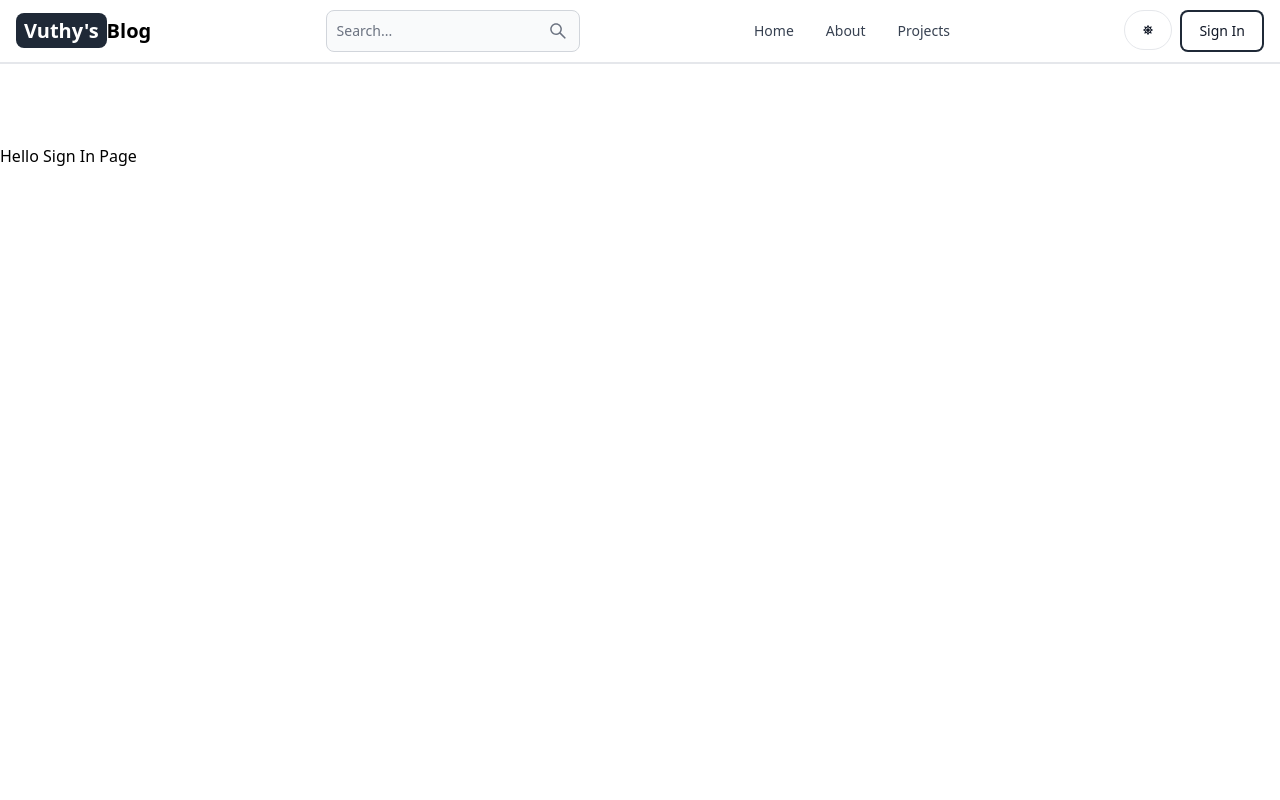
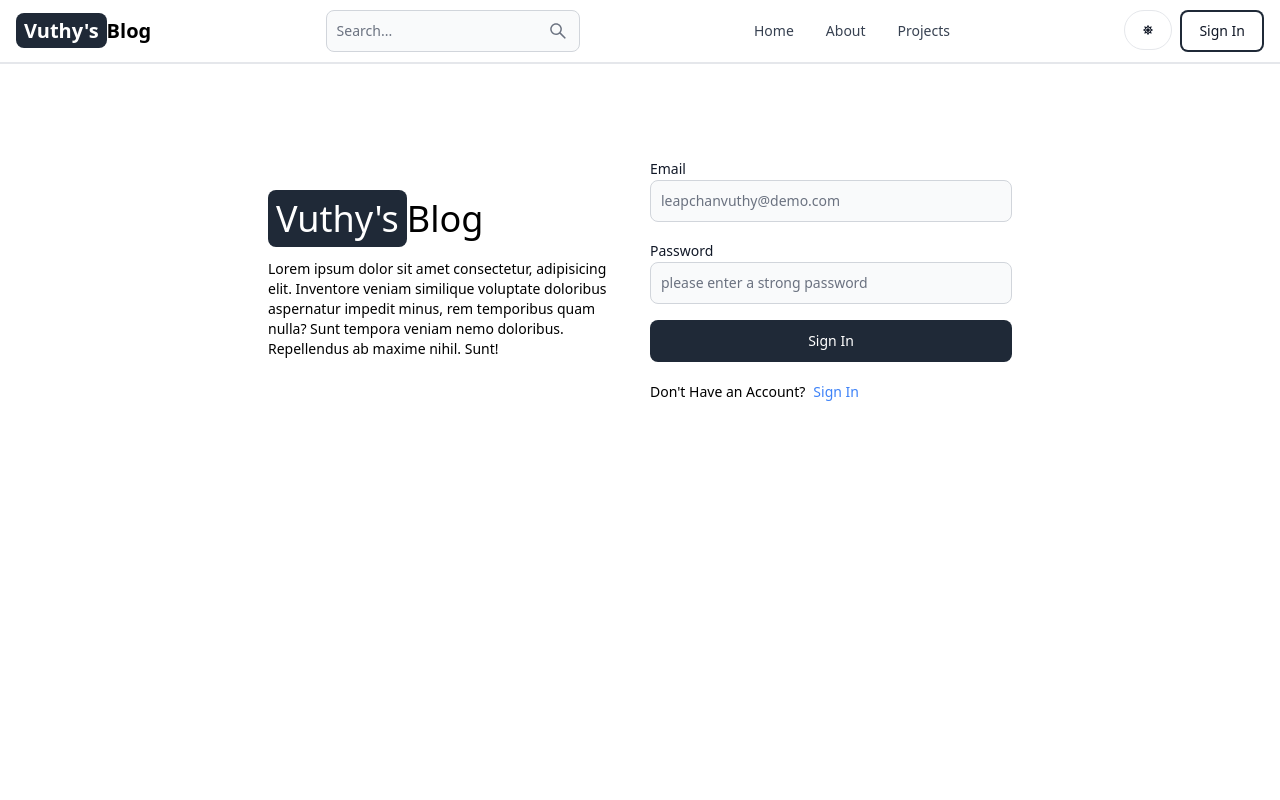
Before and after one commit to Leap-Chanvuthy/mern-blog-with-oauth, a React (Vite) app in the folder frontend/: page /sign-in in a window 1280 px wide. Shown: the top 800 px of the page. Built offline with nearby package versions, Linux system fonts and the light colour scheme.

Commit message:
complete sign in functionality

```diff
--- a/frontend/src/pages/SignIn.jsx
+++ b/frontend/src/pages/SignIn.jsx
@@ -1,8 +1,104 @@
+import { Link , useNavigate } from "react-router-dom";
+import { Label , TextInput , Button, Alert, Spinner } from "flowbite-react";
+import { useState } from "react";
+
 const SignIn = () => {
+    const [formData , setFormData] = useState({});
+    const [error , setError] = useState(null);
+    const [loading , setLoading] = useState(false);
+    const navigate = useNavigate();
+    const handleChange = (e) => {
+        setFormData({...formData ,[e.target.id] : e.target.value.trim()});
+    }
+
+    const handleSubmit = async (e) => {
+      e.preventDefault();
+      if (!formData.email || !formData.password){
+          return setError('Please fill out all the fields');
+      }
+      try {
+          setLoading(true);
+          setError(null);
+          const res = await fetch('/api/auth/signin' , {
+              method : 'POST',
+              headers : {'Content-Type' : 'application/json'},
+              body : JSON.stringify(formData)
+          })
+          const data = await res.json();
+          console.log(data);
+          if(data.success === false){
+              setLoading(false);
+              return setError(data.message);
+          }
+          setLoading(false);
+          if(res.ok){
+              navigate('/');
+          }
+      }
+      catch (error){
+          setError(error.message);
+          setLoading(false);
+      }
+  }
+
 
     return (
         <div className="min-h-screen mt-20">
-           Hello Sign In Page
+            <div className="flex p-3 max-w-3xl mx-auto flex-col md:flex-row md:items-center gap-5">
+                {/* left */}
+                <div className="flex-1">
+                <Link
+                    to="/"
+                    className="whitespace-nowrapfont-semibold dark:text-white text-4xl"
+                >
+                    <span className="px-2 py-1 bg-gray-800 to-pink-500 rounded-lg text-white">
+                    Vuthy's
+                    </span>
+                    Blog
+                </Link>
+                <p className="text-sm mt-5">Lorem ipsum dolor sit amet consectetur, adipisicing elit. Inventore veniam similique voluptate doloribus aspernatur impedit minus, rem temporibus quam nulla? Sunt tempora veniam nemo doloribus. Repellendus ab maxime nihil. Sunt!</p>
+                </div>
+                {/* right */}
+                <div className="flex-1">
+                    <form className="flex flex-col gap-4" onSubmit={handleSubmit}>
+                        <div>
+                            <Label value="Email" />
+                            <TextInput
+                                placeholder="leapchanvuthy@demo.com"
+                                type="email"
+                                id="email"
+                                onChange={handleChange}
+                            />
+                        </div>
+                        <div>
+                            <Label value="Password" />
+                            <TextInput
+                                placeholder="please enter a strong password"
+                                type="password"
+                                id="password"
+                                onChange={handleChange}
+                            />
+                        </div>
+                        <Button className="bg-gray-800"  type="submit" disabled={loading} >
+                            {loading ? (
+                            <>
+                            <Spinner size='sm' />
+                            <span className="pl-3" >Loading....</span>
+                            </>
+                            ) : 'Sign In'}
+                        </Button>
+                    </form>
+                    <div className="flex gap-2 text-sm mt-5">
+                        <span>Don't Have an Account?</span>
+                        <Link to='/sign-up' className="text-blue-500">Sign In</Link>
+                    </div>
+                    {error && (
+                        <Alert className="mt-5" color='failure' >
+                            {error}
+                        </Alert>
+                    )}
+                </div>
+            </div>
         </div>
      );
 }
--- a/frontend/src/pages/SignUp.jsx
+++ b/frontend/src/pages/SignUp.jsx
@@ -100,7 +100,7 @@ const SignUp = () => {
                     </form>
                     <div className="flex gap-2 text-sm mt-5">
                         <span>Have an account ?</span>
-                        <Link to='/sign-up' className="text-blue-500">Sign Up</Link>
+                        <Link to='/sign-in' className="text-blue-500">Sign In</Link>
                     </div>
                     {error && (
                         <Alert className="mt-5" color='failure' >
```
